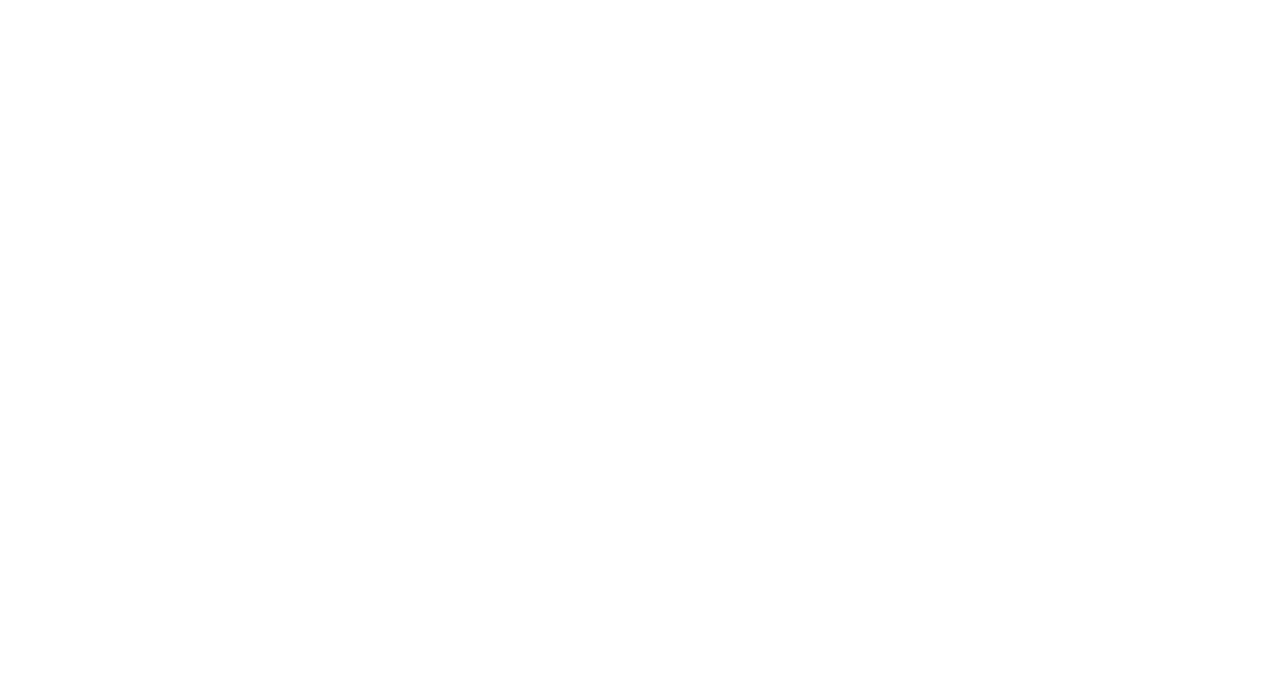
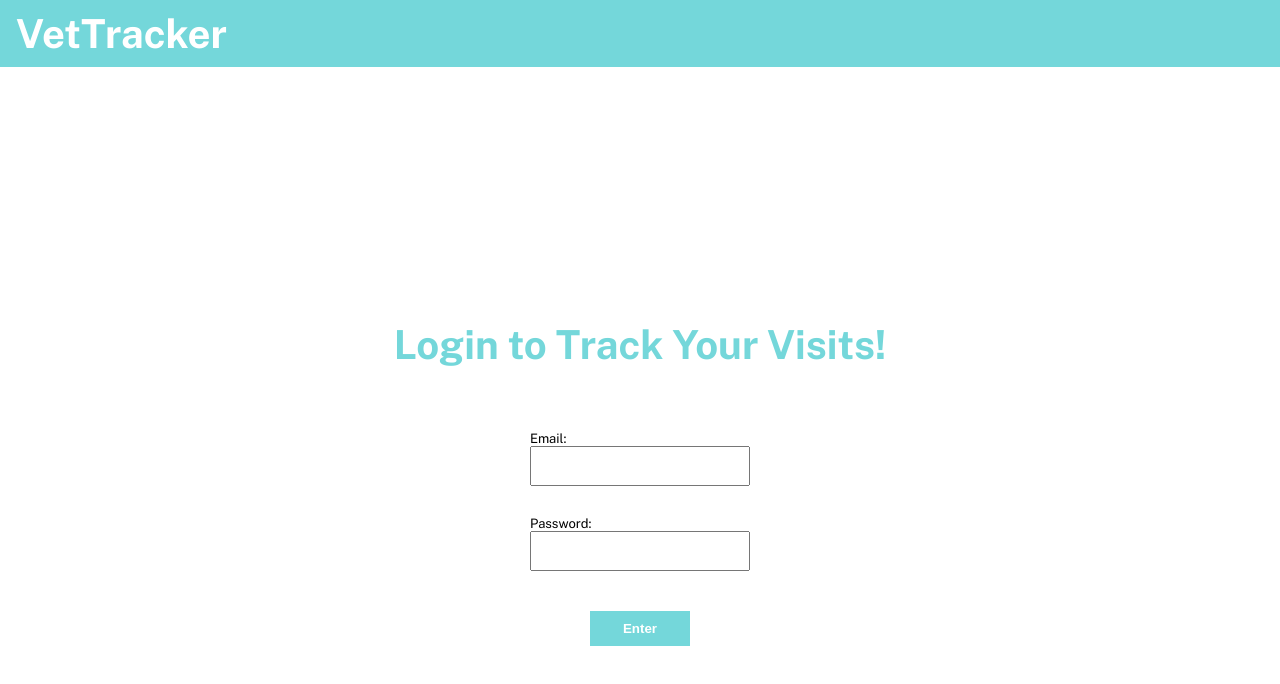
Before and after one commit to Kimberlynolsin/VetTracker, a React (Vite) app: page /login in a window 1280 px wide. Before the commit this address had no page. Shown: the top 684 px of the page. Built offline with nearby package versions, Linux system fonts and the light colour scheme.

Commit message:
add login page

```diff
--- a/src/App.jsx
+++ b/src/App.jsx
@@ -2,6 +2,7 @@
 
 import HomePage from "./pages/Homepage/HomePage";
 import SignUp from './pages/Signup/SignUp'
+import Login from "./pages/Login/Login";
 
 import "./styles/styles.scss";
 function App() {
@@ -11,6 +12,7 @@
         <Routes>
           <Route path= "/"element={<HomePage />} />
           <Route path= "/signup"element={<SignUp />} />
+          <Route path= "/login"element={<Login />} />
         </Routes>
       </Router>
     </>
--- /dev/null
+++ b/src/pages/Login/Login.jsx
@@ -0,0 +1,31 @@
+import Header from "../../components/Header/Header";
+
+const Login = () => {
+  return (
+    <>
+      <Header />
+      <section className="login">
+        <h1 className="login__title">Login to Track Your Visits!</h1>
+        <form className="login__form">
+          <div className="login__form__containers">
+            <label className="login__form__labels" htmlFor="email">
+              Email:
+            </label>
+            <input type="email" id="email" name="email" />
+          </div>
+          <div className="login__form__containers">
+            <label className="login__form__labels" htmlFor="password">
+              Password:
+            </label>
+            <input type="password" id="password" name="password" />
+          </div>
+          <div className="login__form__containers login__form__containers--btns">
+            <button type="submit">Enter</button>
+          </div>
+        </form>
+      </section>
+    </>
+  );
+};
+
+export default Login;
--- /dev/null
+++ b/src/pages/Login/Login.scss
@@ -0,0 +1,51 @@
+.login {
+    @include desktop {
+      width: 102rem;
+      padding: $margin-desktop;
+    }
+    &__title {
+      color: $primary;
+    }
+    display: flex;
+    flex-direction: column;
+    height: 100vh;
+    justify-content: center;
+    align-items: center;
+
+    &__form {
+      display: flex;
+      flex-direction: column;
+      align-items: center;
+      // width: 100%;
+      &__containers {
+        display: flex;
+        flex-direction: column;
+      }
+      &__containers--btns {
+        display: flex;
+      }
+    }
+    label {
+      margin-top: 3rem;
+    }
+
+    input {
+      padding: 0.5rem 3rem;
+      font-family: "Public Sans", sans-serif;
+
+      @include tablet {
+        padding: 1rem 3rem;
+      }
+    }
+    [type="submit"] {
+      @include button;
+      border-radius: 0;
+      margin-top: 4rem;
+      width: 10rem;
+
+      [type="submit"] {
+        @include button;
+        border-radius: 0;
+      }
+    }
+  }
--- a/src/styles/styles.scss
+++ b/src/styles/styles.scss
@@ -5,4 +5,5 @@
 @import '../components/Header/Header.scss';
 //pages
 @import "../pages/Homepage/HomePage.scss";
-@import '../pages/Signup/SignUp.scss'
+@import '../pages/Signup/SignUp.scss';
+@import '../pages/Login/Login.scss';
```
